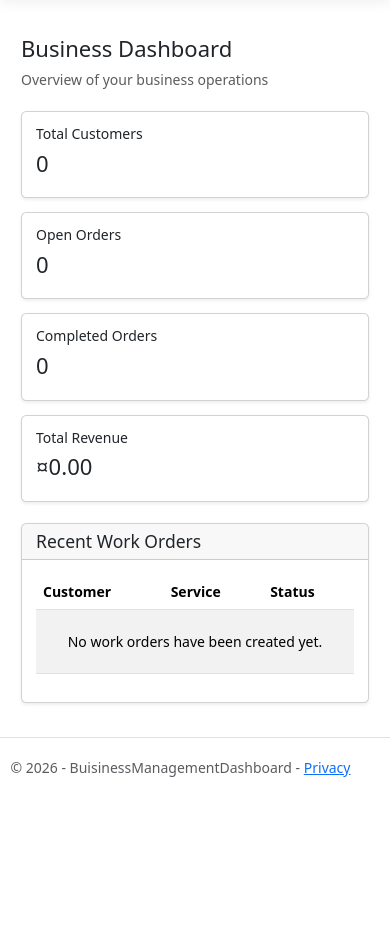
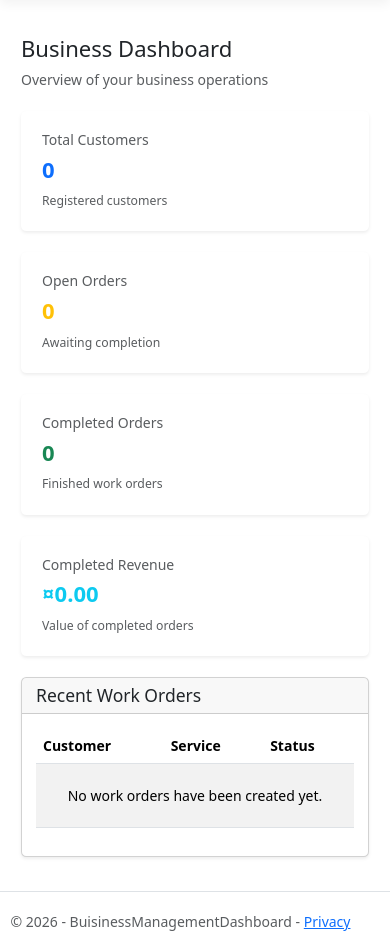
Before and after one commit to jp273934/BuisinessManagementDashboard, an ASP.NET Core app: page / in a window 390 px wide. Shown: the part 50-1002 px from the top of the page. Before the commit the page ends 827 px from the top, so only its background shows below. Run offline with ASP.NET Core 8, Linux system fonts and the light colour scheme; style sheets or scripts are compiled from the project's sources.

Commit message:
Improve dashboard responsive layout

```diff
--- a/Views/Home/Index.cshtml
+++ b/Views/Home/Index.cshtml
@@ -4,49 +4,73 @@
     ViewData["Title"] = "Dashboard";
 }
 
-<div class="container-fluid py-4">
+<div class="dashboard-container- py-4">
     <h2>Business Dashboard</h2>
     <p class="text-muted mb-4">
         Overview of your business operations
     </p>
 
-    <div class="row g-3 mb-4">
-        <div class="col-md-3">
-            <div class="card shadow-sm">
-                <div class="card-body">
-                    <h6>Total Customers</h6>
-                    <h2>@Model.TotalCustomers</h2>
+
+    <div class="row g-4 mb-4">
+
+        <div class="col-md-6 col-xl-3">
+            <div class="card shadow-sm border-0 h-100">
+                <div class="card-body p-4">
+                    <h6 class="text-muted">Total Customers</h6>
+                    <h2 class="fw-bold text-primary">
+                        @Model.TotalCustomers
+                    </h2>
+                    <small class="text-muted">
+                        Registered customers
+                    </small>
                 </div>
             </div>
         </div>
 
-        <div class="col-md-3">
-            <div class="card shadow-sm">
-                <div class="card-body">
-                    <h6>Open Orders</h6>
-                    <h2>@Model.OpenOrders</h2>
+        <div class="col-md-6 col-xl-3">
+            <div class="card shadow-sm border-0 h-100">
+                <div class="card-body p-4">
+                    <h6 class="text-muted">Open Orders</h6>
+                    <h2 class="fw-bold text-warning">
+                        @Model.OpenOrders
+                    </h2>
+                    <small class="text-muted">
+                        Awaiting completion
+                    </small>
                 </div>
             </div>
         </div>
 
-        <div class="col-md-3">
-            <div class="card shadow-sm">
-                <div class="card-body">
-                    <h6>Completed Orders</h6>
-                    <h2>@Model.CompletedOrders</h2>
+        <div class="col-md-6 col-xl-3">
+            <div class="card shadow-sm border-0 h-100">
+                <div class="card-body p-4">
+                    <h6 class="text-muted">Completed Orders</h6>
+                    <h2 class="fw-bold text-success">
+                        @Model.CompletedOrders
+                    </h2>
+                    <small class="text-muted">
+                        Finished work orders
+                    </small>
                 </div>
             </div>
         </div>
 
-        <div class="col-md-3">
-            <div class="card shadow-sm">
-                <div class="card-body">
-                    <h6>Total Revenue</h6>
-                    <h2>@Model.TotalRevenue.ToString("C")</h2>
+        <div class="col-md-6 col-xl-3">
+            <div class="card shadow-sm border-0 h-100">
+                <div class="card-body p-4">
+                    <h6 class="text-muted">Completed Revenue</h6>
+                    <h2 class="fw-bold text-info">
+                        @Model.TotalRevenue.ToString("C")
+                    </h2>
+                    <small class="text-muted">
+                        Value of completed orders
+                    </small>
                 </div>
             </div>
         </div>
+
     </div>
+
 
     <div class="card shadow-sm">
         <div class="card-header">
--- a/Views/Shared/_Layout.cshtml
+++ b/Views/Shared/_Layout.cshtml
@@ -41,7 +41,7 @@
             </div>
         </nav>
     </header>
-    <div class="container">
+    <div class="container-fluid px-4">
         <main role="main" class="pb-3">
             @RenderBody()
         </main>
--- a/wwwroot/css/site.css
+++ b/wwwroot/css/site.css
@@ -29,3 +29,27 @@ body {
 .form-floating > .form-control-plaintext:focus::placeholder, .form-floating > .form-control:focus::placeholder {
   text-align: start;
 }
+
+
+/* Business Dashboard Layout */
+
+.dashboard-container {
+    width: 90%;
+    max-width: 1600px;
+    margin: 0 auto;
+}
+
+    .dashboard-container .card {
+        border-radius: 10px;
+    }
+
+    .dashboard-container .card-body {
+        padding: 1.5rem;
+    }
+
+/* Adjust dashboard for smaller screens */
+@media (max-width: 768px) {
+    .dashboard-container {
+        width: 100%;
+    }
+}
```
